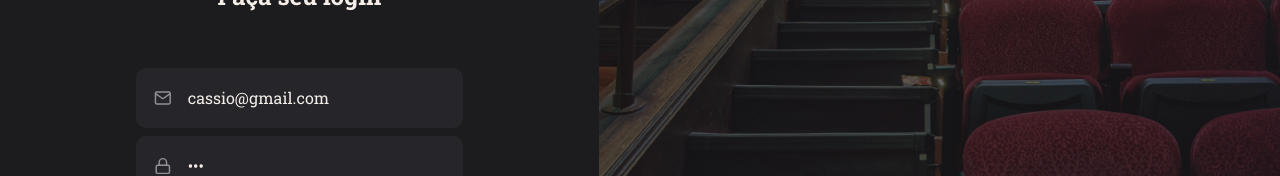
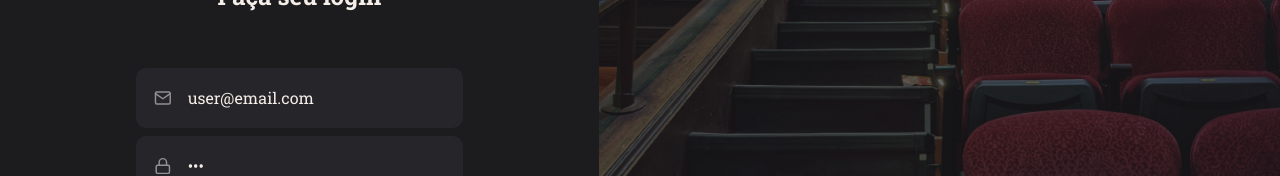
Before and after one commit to mfernandanll/rocketseat-stage09-frontend-rocketMovies, a React (Vite) app: page / in a window 1280 px wide. Shown: the part 310-486 px from the top of the page. Built offline with nearby package versions, Linux system fonts and the light colour scheme.

Commit message:
Adding favicon and changing personainfo data

```diff
--- a/index.html
+++ b/index.html
@@ -11,6 +11,8 @@
       rel="stylesheet"
     />
 
+    <link rel="shortcut icon" href="favicon.png" type="image/png">
+
     <title>RocketMovies</title>
   </head>
   <body>
--- a/src/components/Card/styles.ts
+++ b/src/components/Card/styles.ts
@@ -8,6 +8,8 @@ export const Container = styled.div`
   background-color: ${({theme}) => theme.COLORS.ROSE_700};
   border-radius: 1rem;
   margin-bottom: 2rem;
+
+  cursor: pointer;
 
   > h3 {
     color: ${({theme}) => theme.COLORS.WHITE};
--- a/src/pages/SignIn/index.tsx
+++ b/src/pages/SignIn/index.tsx
@@ -17,6 +17,11 @@ const user = zod.object({
 })
 
 export type UserInfo = zod.infer<typeof user>
+
+const PersonaInfo = {
+  email: 'user@email.com',
+  password: '123'
+}
 
 export function SignIn() {
   const {
@@ -38,11 +43,8 @@ export function SignIn() {
   }
 
   useEffect(() => {
-    setValue('email', 'cassio@gmail.com')
-    setValue('password', '123')
-
-    console.log(isValid);
-
+    setValue('email', PersonaInfo.email)
+    setValue('password', PersonaInfo.password)
   }, [])
 
   return (
```
Also changed, not shown: public/favicon.png (added).
